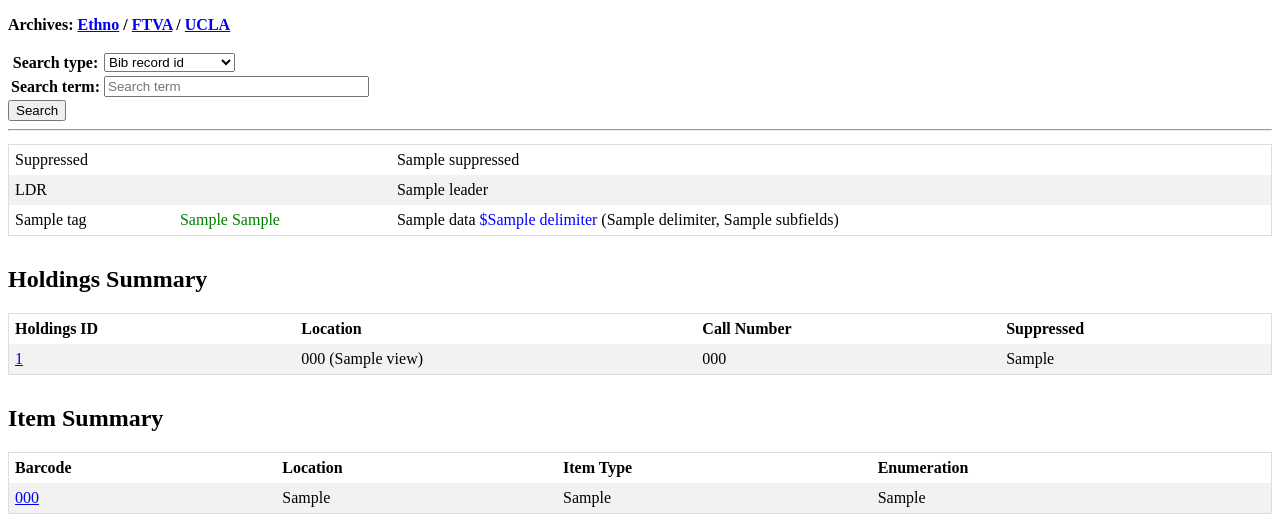
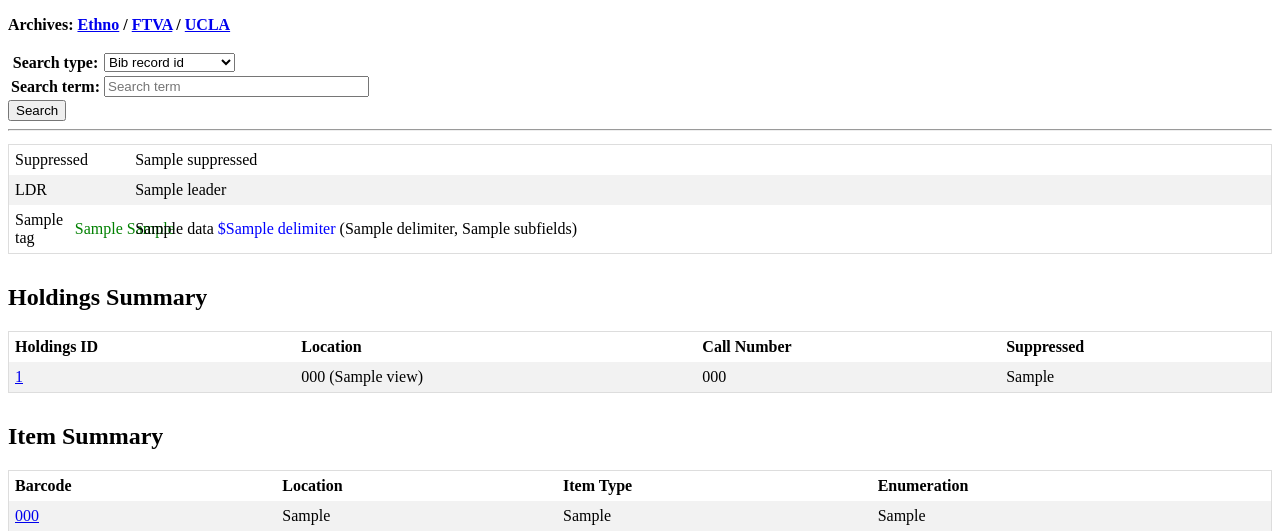
Before and after one commit to UCLALibrary/voyager-archive, a Django app: template voyager_archive/templates/voyager_archive/marc_display.html in a window 1280 px wide. Shown: the top 531 px of the page. Run offline with Django 4.2, Linux system fonts and the light colour scheme; tables that the repository leaves empty hold one stand-in row (values such as "Sample post"); the template is opened without the code that fills it: values that come from a table or form of the project are taken from there, most other values are stand-ins (such as "Sample title", 1, 10 or a date in 2020); parts of the project's set-up code (start-up, migrations or seed data) failed here and were passed over.

Commit message:
Add & apply CSS to make MARC tag/indicator columns narrower

```diff
--- a/voyager_archive/static/css/style.css
+++ b/voyager_archive/static/css/style.css
@@ -40,3 +40,11 @@
   .label {
     font-weight: bold;
   }
+
+  .marc-tag {
+    max-width: 3ch;
+  }
+
+  .marc-ind {
+    max-width: 3ch;
+  }
--- a/voyager_archive/templates/voyager_archive/marc_display.html
+++ b/voyager_archive/templates/voyager_archive/marc_display.html
@@ -9,19 +9,19 @@
             display before regular fields.
             {% endcomment %}
             <tr>
-                <td>Suppressed</td>
-                <td></td>
+                <td class="marc-tag">Suppressed</td>
+                <td class="marc-ind"></td>
                 <td>{{ marc_record.suppressed }}</td>
             </tr>
             <tr>
-                <td>LDR</td>
-                <td></td>
+                <td class="marc-tag">LDR</td>
+                <td class="marc-ind"></td>
                 <td>{{ marc_record.leader }}</td>
             </tr>
             {% for field in marc_record.fields %}
             <tr>
-                <td>{{ field.tag }}</td>
-                <td><span class='indicators'>
+                <td class="marc-tag">{{ field.tag }}</td>
+                <td class="marc-ind"><span class="indicators">
                     {{ field.indicator1 }}&nbsp;{{ field.indicator2 }}
                     </span>
                 </td>
@@ -33,7 +33,7 @@
                     {% endif %}
                     {% for delimiter, values in field.subfields.items %}
                         {% for value in values %}
-                            <span class='delimiter'>${{ delimiter }}</span> {{ value }}
+                            <span class="delimiter">${{ delimiter }}</span> {{ value }}
                         {% endfor %}
                     {% endfor %}
                 </td>
```
